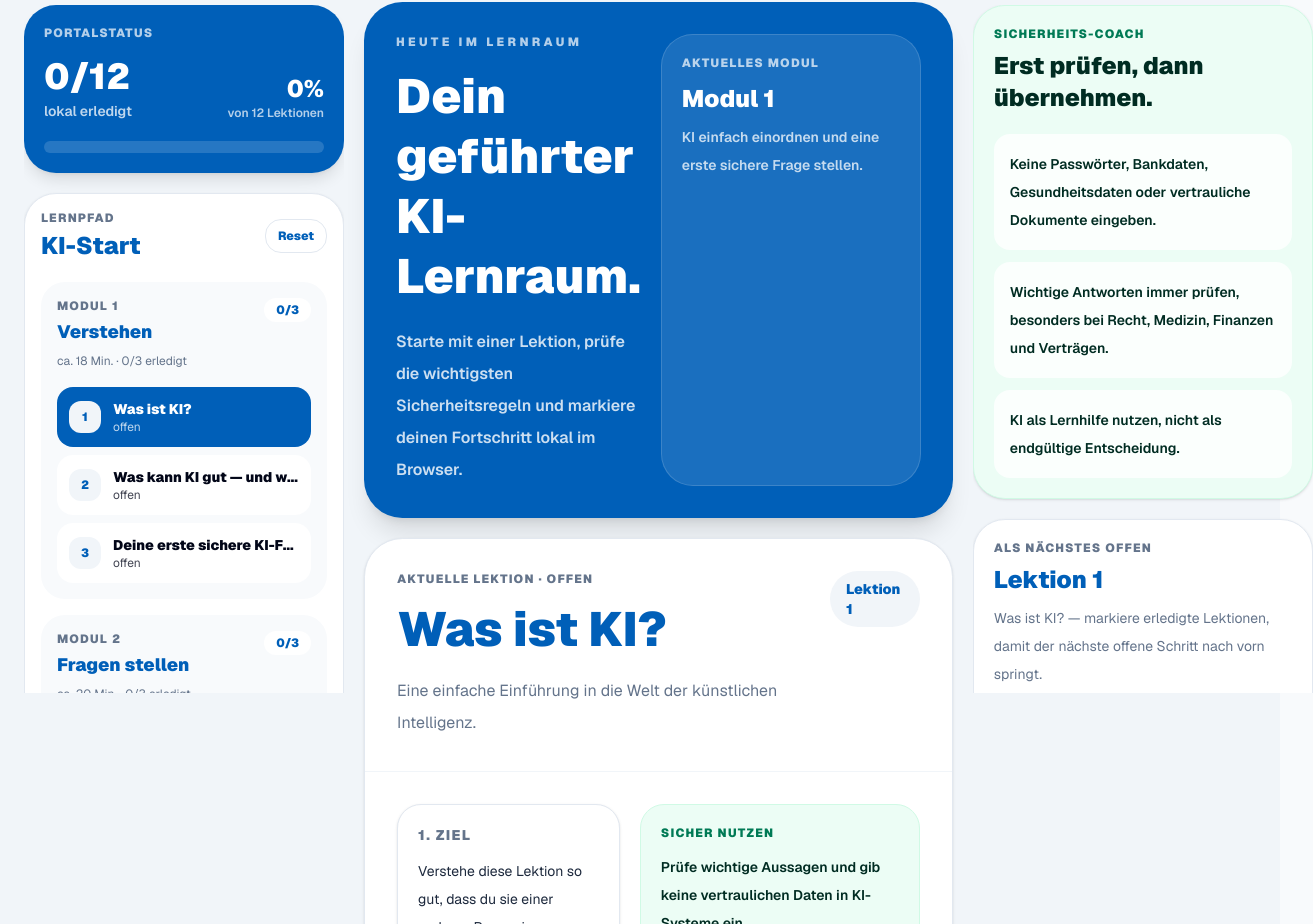
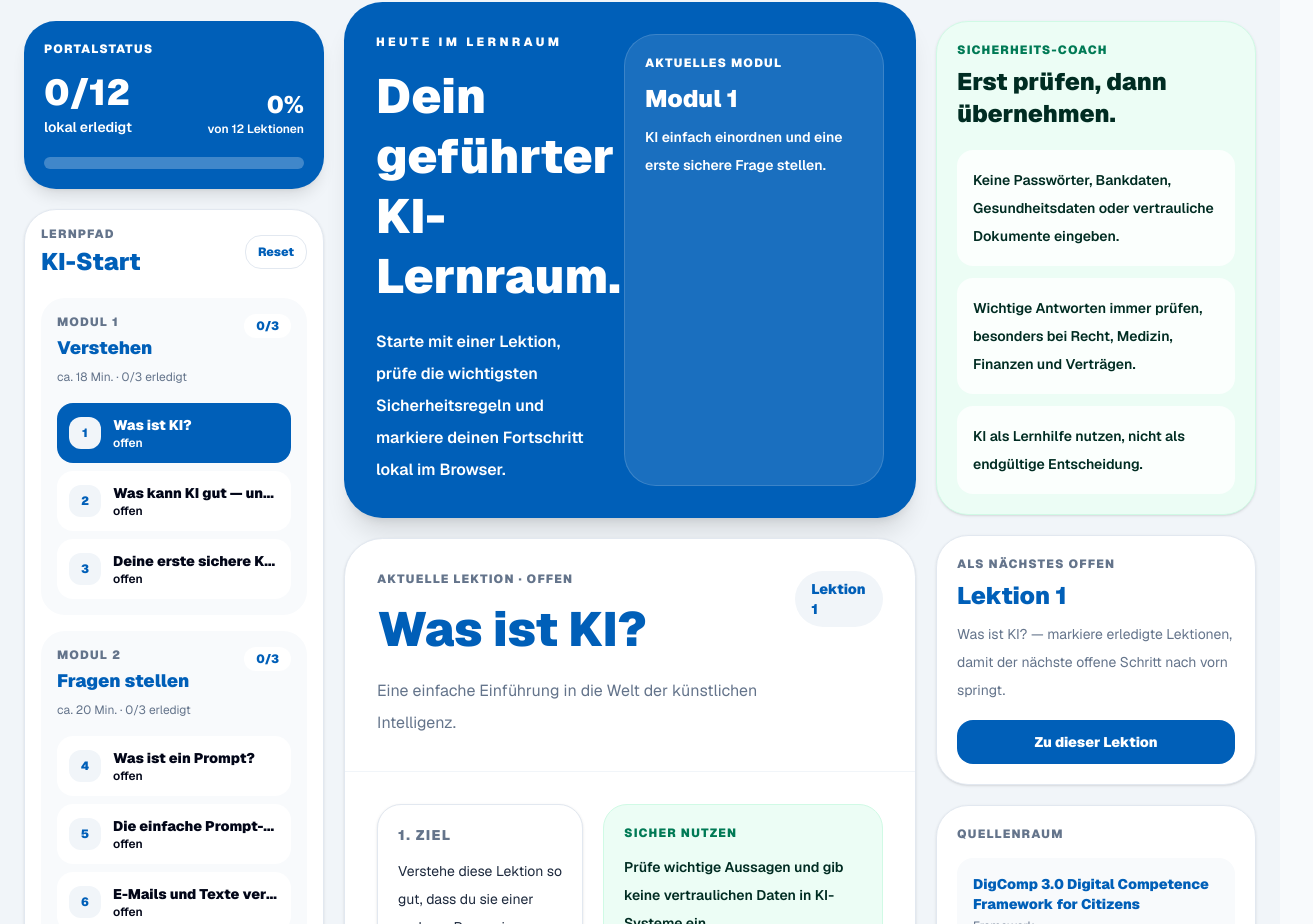
Before and after one commit to smartlivingberlin/ki-lernportal-nim, a Next.js app in the folder apps/web/: page / in a window 1280 px wide. Shown: the part 91-1015 px from the top of the page, 1313 px wide, since content can reach past the window. Built offline with nearby package versions, Linux system fonts and the light colour scheme.

Commit message:
fix(web): repair responsive hydration and accessibility

```diff
--- a/apps/web/src/app/page.tsx
+++ b/apps/web/src/app/page.tsx
@@ -1,6 +1,6 @@
 "use client";
 
-import { useEffect, useMemo, useState } from "react";
+import { useMemo, useState, useSyncExternalStore } from "react";
 import { seedGlossary } from "../data/glossary";
 import { seedLearningPaths } from "../data/learning-paths";
 import { seedResources } from "../data/resources";
@@ -19,7 +19,10 @@ type LearningModule = {
 };
 
 const progressStorageKey = "ki-lernportal-nim:local-progress:v1";
+const progressChangeEvent = "ki-lernportal-nim:progress-change";
 const emptyLessons: LessonItem[] = [];
+
+let memoryProgressSnapshot = "[]";
 
 const learningModules: LearningModule[] = [
   {
@@ -73,14 +76,9 @@ const trustRules = [
 
 const workSteps = ["Ziel", "Erklären", "Üben", "Prüfen", "Erledigen"];
 
-function readStoredProgress(): string[] {
-  if (typeof window === "undefined") return [];
-
+function parseStoredProgress(snapshot: string): string[] {
   try {
-    const stored = window.localStorage.getItem(progressStorageKey);
-    if (!stored) return [];
-
-    const parsed = JSON.parse(stored) as unknown;
+    const parsed = JSON.parse(snapshot) as unknown;
     if (!Array.isArray(parsed)) return [];
 
     return parsed.filter((id): id is string => typeof id === "string");
@@ -89,9 +87,71 @@ function readStoredProgress(): string[] {
   }
 }
 
+function readStoredProgressSnapshot(): string {
+  if (typeof window === "undefined") return "[]";
+
+  try {
+    const stored = window.localStorage.getItem(progressStorageKey);
+
+    if (stored !== null) {
+      memoryProgressSnapshot = stored;
+      return stored;
+    }
+  } catch {
+    // Use the in-memory fallback when browser storage is unavailable.
+  }
+
+  return memoryProgressSnapshot;
+}
+
+function readServerProgressSnapshot(): string {
+  return "[]";
+}
+
+function subscribeToStoredProgress(onStoreChange: () => void): () => void {
+  const handleStorage = (event: StorageEvent) => {
+    if (event.key === progressStorageKey || event.key === null) {
+      onStoreChange();
+    }
+  };
+
+  const handleLocalChange = () => {
+    onStoreChange();
+  };
+
+  window.addEventListener("storage", handleStorage);
+  window.addEventListener(progressChangeEvent, handleLocalChange);
+
+  return () => {
+    window.removeEventListener("storage", handleStorage);
+    window.removeEventListener(progressChangeEvent, handleLocalChange);
+  };
+}
+
+function writeStoredProgress(lessonIds: string[]): void {
+  memoryProgressSnapshot = JSON.stringify(lessonIds);
+
+  try {
+    window.localStorage.setItem(progressStorageKey, memoryProgressSnapshot);
+  } catch {
+    // Progress continues in memory when browser storage is unavailable.
+  }
+
+  window.dispatchEvent(new Event(progressChangeEvent));
+}
+
 export default function Home() {
   const [activeLessonId, setActiveLessonId] = useState<string | null>(seedLearningPaths[0]?.lessons[0]?.id ?? null);
-  const [completedLessonIds, setCompletedLessonIds] = useState<string[]>(readStoredProgress);
+  const [progressAnnouncement, setProgressAnnouncement] = useState("");
+  const progressSnapshot = useSyncExternalStore(
+    subscribeToStoredProgress,
+    readStoredProgressSnapshot,
+    readServerProgressSnapshot,
+  );
+  const completedLessonIds = useMemo(
+    () => parseStoredProgress(progressSnapshot),
+    [progressSnapshot],
+  );
 
   const primaryPath = seedLearningPaths[0];
   const allLessons = primaryPath?.lessons ?? emptyLessons;
@@ -116,39 +176,51 @@ export default function Home() {
   const beginnerResources = seedResources.slice(0, 3);
   const beginnerGlossary = seedGlossary.slice(0, 5);
 
-  useEffect(() => {
-    try {
-      window.localStorage.setItem(progressStorageKey, JSON.stringify(validCompletedLessonIds));
-    } catch {
-      // Progress still works in memory when localStorage is unavailable.
-    }
-  }, [validCompletedLessonIds]);
-
   const openLesson = (lessonId: string) => {
     setActiveLessonId(lessonId);
   };
 
   const toggleLessonDone = (lessonId: string) => {
-    setCompletedLessonIds((previous) => {
-      if (previous.includes(lessonId)) return previous.filter((id) => id !== lessonId);
-      return [...previous, lessonId];
-    });
+    const lesson = allLessons.find((item) => item.id === lessonId);
+    const wasCompleted = validCompletedLessonIds.includes(lessonId);
+    const nextCompletedLessonIds = wasCompleted
+      ? validCompletedLessonIds.filter((id) => id !== lessonId)
+      : [...validCompletedLessonIds, lessonId];
+
+    writeStoredProgress(nextCompletedLessonIds);
+    setProgressAnnouncement(
+      lesson
+        ? `${lesson.title} wurde ${wasCompleted ? "wieder als offen markiert" : "als erledigt markiert"}.`
+        : `Die Lektion wurde ${wasCompleted ? "wieder als offen markiert" : "als erledigt markiert"}.`,
+    );
   };
 
   const resetProgress = () => {
-    setCompletedLessonIds([]);
+    writeStoredProgress([]);
     setActiveLessonId(allLessons[0]?.id ?? null);
+    setProgressAnnouncement("Der lokale Lernfortschritt wurde zurückgesetzt.");
   };
 
   return (
     <div className="min-h-screen bg-slate-100 text-slate-950">
+      <a
+        href="#lernraum"
+        className="sr-only focus:fixed focus:left-4 focus:top-4 focus:z-[100] focus:block focus:rounded-xl focus:bg-white focus:px-4 focus:py-3 focus:font-black focus:text-nim-primary focus:shadow-xl"
+      >
+        Direkt zum Lerninhalt
+      </a>
+
+      <p className="sr-only" aria-live="polite" aria-atomic="true">
+        {progressAnnouncement}
+      </p>
+
       <header className="sticky top-0 z-50 border-b border-slate-200 bg-white/95 backdrop-blur">
-        <div className="mx-auto flex max-w-[1500px] flex-col gap-4 px-4 py-4 lg:flex-row lg:items-center lg:justify-between lg:px-6">
+        <div className="mx-auto flex w-full min-w-0 max-w-[1500px] flex-col gap-4 px-4 py-4 lg:flex-row lg:items-center lg:justify-between lg:px-6">
           <div>
-            <p className="text-xs font-black uppercase tracking-[0.28em] text-nim-secondary">KI-Lernraum</p>
+            <h1 className="text-xs font-black uppercase tracking-[0.28em] text-nim-secondary">KI-Lernraum</h1>
             <p className="mt-1 text-sm font-bold text-nim-primary">Öffentlich erreichbare Konzeptdemo · kein Konto · Fortschritt nur im Browser</p>
           </div>
-          <nav className="flex flex-wrap gap-2 text-sm font-black text-nim-primary" aria-label="Portalnavigation">
+          <nav className="flex min-w-0 max-w-full flex-wrap gap-2 text-sm font-black text-nim-primary" aria-label="Portalnavigation">
             <a className="rounded-full bg-slate-100 px-4 py-2 hover:bg-slate-200" href="#lernraum">Lernraum</a>
             <a className="rounded-full bg-slate-100 px-4 py-2 hover:bg-slate-200" href="#pfad">Pfad</a>
             <a className="rounded-full bg-slate-100 px-4 py-2 hover:bg-slate-200" href="#coach">Coach</a>
@@ -157,15 +229,19 @@ export default function Home() {
         </div>
       </header>
 
-      <main className="mx-auto grid max-w-[1500px] gap-5 px-4 py-5 lg:grid-cols-[320px_1fr_340px] lg:px-6">
-        <aside id="pfad" className="order-2 space-y-5 lg:order-1 lg:sticky lg:top-24 lg:h-[calc(100vh-7rem)] lg:overflow-y-auto">
+      <main className="mx-auto grid w-full min-w-0 max-w-[1500px] gap-5 px-4 py-5 lg:px-6 xl:grid-cols-[minmax(260px,300px)_minmax(0,1fr)_minmax(280px,320px)]">
+        <aside
+          id="pfad"
+          aria-label="Lernpfad und Fortschritt"
+          className="min-w-0 scroll-mt-52 space-y-5 lg:scroll-mt-32 xl:sticky xl:top-28 xl:self-start"
+        >
           <PortalHero progressText={progressText} progressPercent={progressPercent} totalLessons={totalLessons} />
 
           <section className="rounded-[2rem] border border-slate-200 bg-white p-4 shadow-sm">
             <div className="flex items-center justify-between gap-3">
               <div>
                 <p className="text-xs font-black uppercase tracking-widest text-nim-secondary">Lernpfad</p>
-                <h1 className="mt-1 text-2xl font-black text-nim-primary">KI-Start</h1>
+                <h2 className="mt-1 text-2xl font-black text-nim-primary">KI-Start</h2>
               </div>
               <button
                 type="button"
@@ -196,22 +272,27 @@ export default function Home() {
           </section>
         </aside>
 
-        <section id="lernraum" className="order-1 space-y-5 lg:order-2">
+        <section
+          id="lernraum"
+          aria-labelledby="lernraum-title"
+          tabIndex={-1}
+          className="min-w-0 scroll-mt-52 space-y-5 focus:outline-none lg:scroll-mt-32"
+        >
           <section className="overflow-hidden rounded-[2.4rem] bg-nim-primary text-white shadow-xl">
-            <div className="grid gap-5 p-6 md:grid-cols-[1fr_260px] md:p-8">
-              <div>
-                <p className="text-xs font-black uppercase tracking-[0.28em] text-white/70">Heute im Lernraum</p>
-                <h2 className="mt-4 max-w-3xl text-4xl font-black leading-tight md:text-5xl">
+            <div className="grid min-w-0 gap-5 p-6 md:grid-cols-[minmax(0,1fr)_minmax(220px,260px)] md:p-8">
+              <div className="min-w-0">
+                <p className="text-xs font-black uppercase tracking-[0.28em] text-white">Heute im Lernraum</p>
+                <h2 id="lernraum-title" className="mt-4 max-w-3xl text-4xl font-black leading-tight md:text-5xl">
                   Dein geführter KI-Lernraum.
                 </h2>
-                <p className="mt-5 max-w-2xl text-base font-semibold leading-8 text-white/80">
+                <p className="mt-5 max-w-2xl text-base font-semibold leading-8 text-white">
                   Starte mit einer Lektion, prüfe die wichtigsten Sicherheitsregeln und markiere deinen Fortschritt lokal im Browser.
                 </p>
               </div>
               <div className="rounded-[2rem] border border-white/15 bg-white/10 p-5">
-                <p className="text-xs font-black uppercase tracking-widest text-white/70">Aktuelles Modul</p>
+                <p className="text-xs font-black uppercase tracking-widest text-white">Aktuelles Modul</p>
                 <p className="mt-3 text-2xl font-black">{activeModule.title}</p>
-                <p className="mt-2 text-sm font-semibold leading-7 text-white/75">{activeModule.outcome}</p>
+                <p className="mt-2 text-sm font-semibold leading-7 text-white">{activeModule.outcome}</p>
               </div>
             </div>
           </section>
@@ -243,7 +324,11 @@ export default function Home() {
           </section>
         </section>
 
-        <aside id="coach" className="order-3 space-y-5 lg:sticky lg:top-24 lg:h-[calc(100vh-7rem)] lg:overflow-y-auto">
+        <aside
+          id="coach"
+          aria-label="Sicherheits-Coach, nächste Lektion, Quellen und Begriffe"
+          className="min-w-0 scroll-mt-52 space-y-5 lg:scroll-mt-32 xl:sticky xl:top-28 xl:self-start"
+        >
           <section className="rounded-[2rem] border border-emerald-100 bg-emerald-50 p-5 shadow-sm">
             <p className="text-xs font-black uppercase tracking-widest text-emerald-700">Sicherheits-Coach</p>
             <h2 className="mt-2 text-2xl font-black text-emerald-950">Erst prüfen, dann übernehmen.</h2>
@@ -277,19 +362,26 @@ export default function Home() {
             )}
           </section>
 
-          <section id="quellen" className="rounded-[2rem] border border-slate-200 bg-white p-5 shadow-sm">
-            <p className="text-xs font-black uppercase tracking-widest text-nim-secondary">Quellenraum</p>
+          <section
+            id="quellen"
+            aria-labelledby="quellen-title"
+            className="scroll-mt-52 rounded-[2rem] border border-slate-200 bg-white p-5 shadow-sm lg:scroll-mt-32"
+          >
+            <h2 id="quellen-title" className="text-xs font-black uppercase tracking-widest text-nim-secondary">
+              Quellenraum
+            </h2>
             <div className="mt-4 space-y-3">
               {reviewedSources.map((source) => (
                 <a
                   key={source.id}
                   href={source.url}
                   target="_blank"
-                  rel="noreferrer"
-                  className="block rounded-2xl bg-slate-50 p-4 text-sm hover:bg-slate-100"
+                  rel="noopener noreferrer"
+                  className="block min-h-11 rounded-2xl bg-slate-50 p-4 text-sm hover:bg-slate-100"
                 >
                   <span className="block font-black text-nim-primary">{source.name}</span>
                   <span className="mt-1 block text-xs text-nim-secondary">{source.sourceType}</span>
+                  <span className="sr-only"> – öffnet in einem neuen Tab</span>
                 </a>
               ))}
             </div>
@@ -300,7 +392,9 @@ export default function Home() {
             <div className="mt-4 space-y-3">
               {beginnerGlossary.map((item) => (
                 <details key={item.id} className="rounded-2xl bg-slate-50 p-4">
-                  <summary className="cursor-pointer text-sm font-black text-nim-primary">{item.term}</summary>
+                  <summary className="flex min-h-11 cursor-pointer items-center text-sm font-black text-nim-primary">
+                    {item.term}
+                  </summary>
                   <p className="mt-2 text-sm leading-7 text-nim-secondary">{item.definition}</p>
                 </details>
               ))}
@@ -309,9 +403,14 @@ export default function Home() {
         </aside>
       </main>
 
-      <section className="mx-auto max-w-[1500px] px-4 pb-10 lg:px-6">
+      <section
+        aria-labelledby="weiterlernen-title"
+        className="mx-auto max-w-[1500px] px-4 pb-10 lg:px-6"
+      >
         <div className="rounded-[2rem] border border-slate-200 bg-white p-6 shadow-sm">
-          <p className="text-xs font-black uppercase tracking-widest text-nim-secondary">Weiterlernen ohne Überforderung</p>
+          <h2 id="weiterlernen-title" className="text-xs font-black uppercase tracking-widest text-nim-secondary">
+            Weiterlernen ohne Überforderung
+          </h2>
           <div className="mt-5 grid gap-4 md:grid-cols-3">
             {beginnerResources.map((resource) => (
               <ResourceCard key={resource.id} resource={resource} />
@@ -327,9 +426,9 @@ export default function Home() {
             keine Lerndatenbank, kein Tracking und noch kein öffentlicher Produktlaunch.
           </p>
           <nav className="flex flex-wrap gap-3 font-black text-nim-primary" aria-label="Rechtliche Links">
-            <a href="/impressum" className="hover:underline">Impressum</a>
-            <a href="/datenschutz" className="hover:underline">Datenschutz</a>
-            <a href="/kontakt" className="hover:underline">Kontakt</a>
+            <a href="/impressum" className="inline-flex min-h-11 items-center hover:underline">Impressum</a>
+            <a href="/datenschutz" className="inline-flex min-h-11 items-center hover:underline">Datenschutz</a>
+            <a href="/kontakt" className="inline-flex min-h-11 items-center hover:underline">Kontakt</a>
           </nav>
         </div>
       </footer>
@@ -339,19 +438,29 @@ export default function Home() {
 
 function PortalHero({ progressText, progressPercent, totalLessons }: { progressText: string; progressPercent: number; totalLessons: number }) {
   return (
-    <section className="rounded-[2rem] bg-nim-primary p-5 text-white shadow-lg">
-      <p className="text-xs font-black uppercase tracking-widest text-white/70">Portalstatus</p>
+    <section aria-labelledby="portalstatus-title" className="rounded-[2rem] bg-nim-primary p-5 text-white shadow-lg">
+      <h2 id="portalstatus-title" className="text-xs font-black uppercase tracking-widest text-white">
+        Portalstatus
+      </h2>
       <div className="mt-4 flex items-end justify-between gap-4">
         <div>
           <p className="text-4xl font-black">{progressText}</p>
-          <p className="mt-1 text-sm font-semibold text-white/75">lokal erledigt</p>
+          <p className="mt-1 text-sm font-semibold text-white">lokal erledigt</p>
         </div>
         <div className="text-right">
           <p className="text-2xl font-black">{progressPercent}%</p>
-          <p className="text-xs font-semibold text-white/70">von {totalLessons || 12} Lektionen</p>
+          <p className="text-xs font-semibold text-white">von {totalLessons || 12} Lektionen</p>
         </div>
       </div>
-      <div className="mt-5 h-3 overflow-hidden rounded-full bg-white/15">
+      <div
+        className="mt-5 h-3 overflow-hidden rounded-full bg-white/25"
+        role="progressbar"
+        aria-label="Lernfortschritt"
+        aria-valuemin={0}
+        aria-valuemax={100}
+        aria-valuenow={progressPercent}
+        aria-valuetext={`${progressText} Lektionen lokal erledigt`}
+      >
         <div className="h-full rounded-full bg-white transition-all" style={{ width: `${progressPercent}%` }} />
       </div>
     </section>
@@ -376,8 +485,8 @@ function ModuleNavigation({
   return (
     <details open className="rounded-3xl bg-slate-50 p-4">
       <summary className="cursor-pointer list-none">
-        <div className="flex items-start justify-between gap-3">
-          <div>
+        <div className="flex min-w-0 items-start justify-between gap-3">
+          <div className="min-w-0">
             <p className="text-xs font-black uppercase tracking-widest text-nim-secondary">{module.title}</p>
             <h2 className="mt-1 font-black text-nim-primary">{module.label}</h2>
             <p className="mt-1 text-xs leading-5 text-nim-secondary">{module.duration} · {completedCount}/{lessons.length} erledigt</p>
@@ -402,7 +511,7 @@ function ModuleNavigation({
             </span>
             <span className="min-w-0">
               <span className="block truncate text-sm font-black">{lesson.title}</span>
-              <span className="block truncate text-xs opacity-75">{completedLessonIds.includes(lesson.id) ? "erledigt" : "offen"}</span>
+              <span className="block truncate text-xs font-semibold">{completedLessonIds.includes(lesson.id) ? "erledigt" : "offen"}</span>
             </span>
           </button>
         ))}
@@ -425,10 +534,10 @@ function LessonWorkspace({
   onOpenLesson: (lessonId: string) => void;
 }) {
   return (
-    <article className="rounded-[2.4rem] border border-slate-200 bg-white shadow-sm" id={`lesson-${lesson.id}`}>
+    <article className="min-w-0 overflow-hidden rounded-[2.4rem] border border-slate-200 bg-white shadow-sm" id={`lesson-${lesson.id}`}>
       <div className="border-b border-slate-100 p-6 md:p-8">
-        <div className="flex flex-col gap-4 md:flex-row md:items-start md:justify-between">
-          <div>
+        <div className="flex min-w-0 flex-col gap-4 md:flex-row md:items-start md:justify-between">
+          <div className="min-w-0">
             <p className="text-xs font-black uppercase tracking-widest text-nim-secondary">Aktuelle Lektion · {completed ? "erledigt" : "offen"}</p>
             <h2 className="mt-3 text-3xl font-black leading-tight text-nim-primary md:text-5xl">{lesson.title}</h2>
             <p className="mt-4 max-w-3xl text-base leading-8 text-nim-secondary">{lesson.description}</p>
@@ -439,8 +548,8 @@ function LessonWorkspace({
         </div>
       </div>
 
-      <div className="grid gap-5 p-6 md:p-8 xl:grid-cols-[1fr_280px]">
-        <div className="space-y-5">
+      <div className="grid min-w-0 gap-5 p-6 md:p-8 xl:grid-cols-[minmax(0,1fr)_minmax(240px,280px)]">
+        <div className="min-w-0 space-y-5">
           <LearningBlock title="1. Ziel" text="Verstehe diese Lektion so gut, dass du sie einer anderen Person in einfachen Worten erklären kannst." />
           <LearningBlock title="2. Kurz erklärt" text={lesson.content ?? lesson.description ?? "Diese Lektion wird gerade vorbereitet."} large />
           <div className="grid gap-4 md:grid-cols-2">
@@ -449,7 +558,7 @@ function LessonWorkspace({
           </div>
         </div>
 
-        <div className="space-y-4">
+        <div className="min-w-0 space-y-4">
           <div className="rounded-3xl border border-emerald-100 bg-emerald-50 p-5 text-sm leading-7 text-emerald-950">
             <p className="text-xs font-black uppercase tracking-widest text-emerald-700">Sicher nutzen</p>
             <p className="mt-3 font-semibold">Prüfe wichtige Aussagen und gib keine vertraulichen Daten in KI-Systeme ein.</p>
```
Also changed, not shown: package.json (+6 -1 lines), 2 other files (tests, documents, lock files or other folders).
